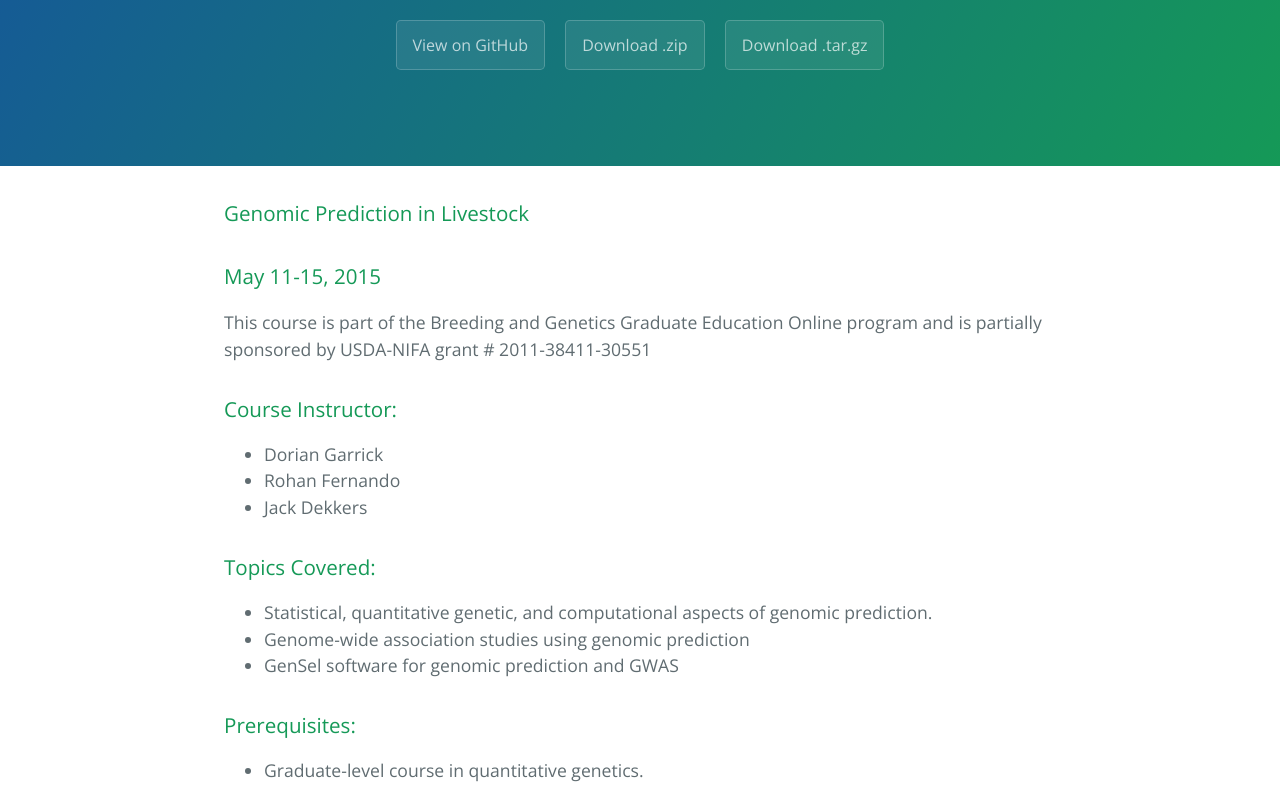
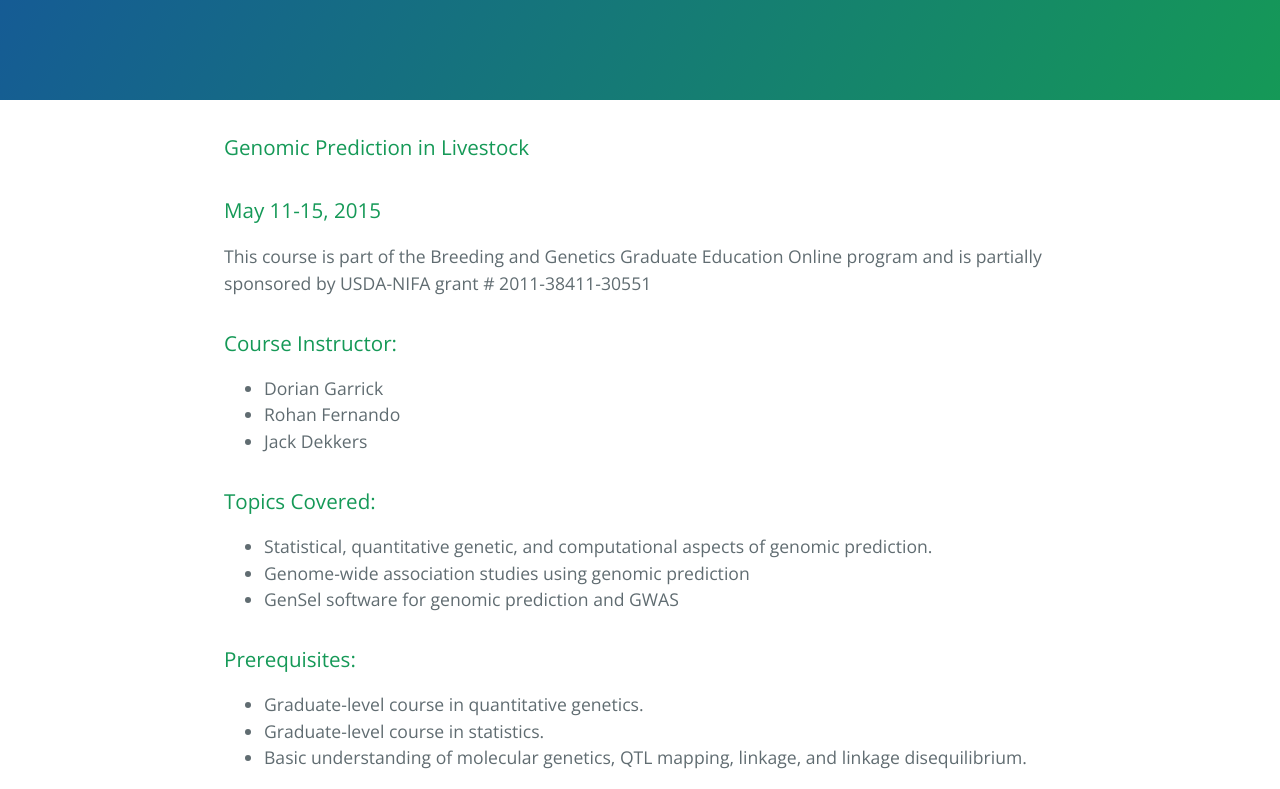
Before and after one commit to rohanLuigi/GSW2015, a plain HTML site: page index.html in a window 1280 px wide. Shown: the part 170-959 px from the top of the page. Drawn offline with nearby package versions, Linux system fonts and the light colour scheme.

Commit message:
Update index.html

```diff
--- a/index.html
+++ b/index.html
@@ -13,9 +13,6 @@
     <section class="page-header">
       <h1 class="project-name">Genomic Prediction in Livestock</h1>
       <h2 class="project-tagline"></h2>
-      <a href="https://github.com/reworkhow/GSW2015" class="btn">View on GitHub</a>
-      <a href="https://github.com/reworkhow/GSW2015/zipball/master" class="btn">Download .zip</a>
-      <a href="https://github.com/reworkhow/GSW2015/tarball/master" class="btn">Download .tar.gz</a>
     </section>
 
     <section class="main-content">
```
